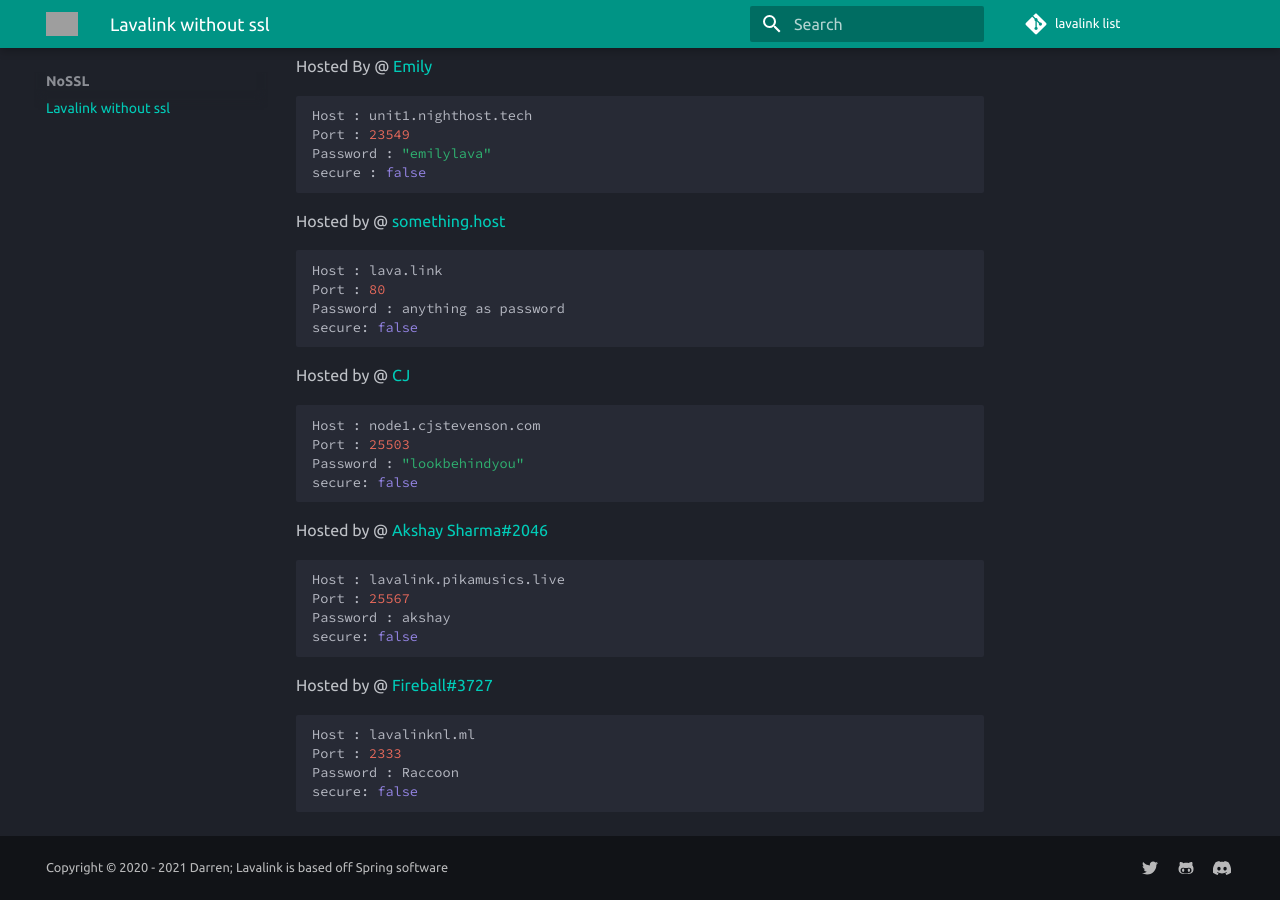
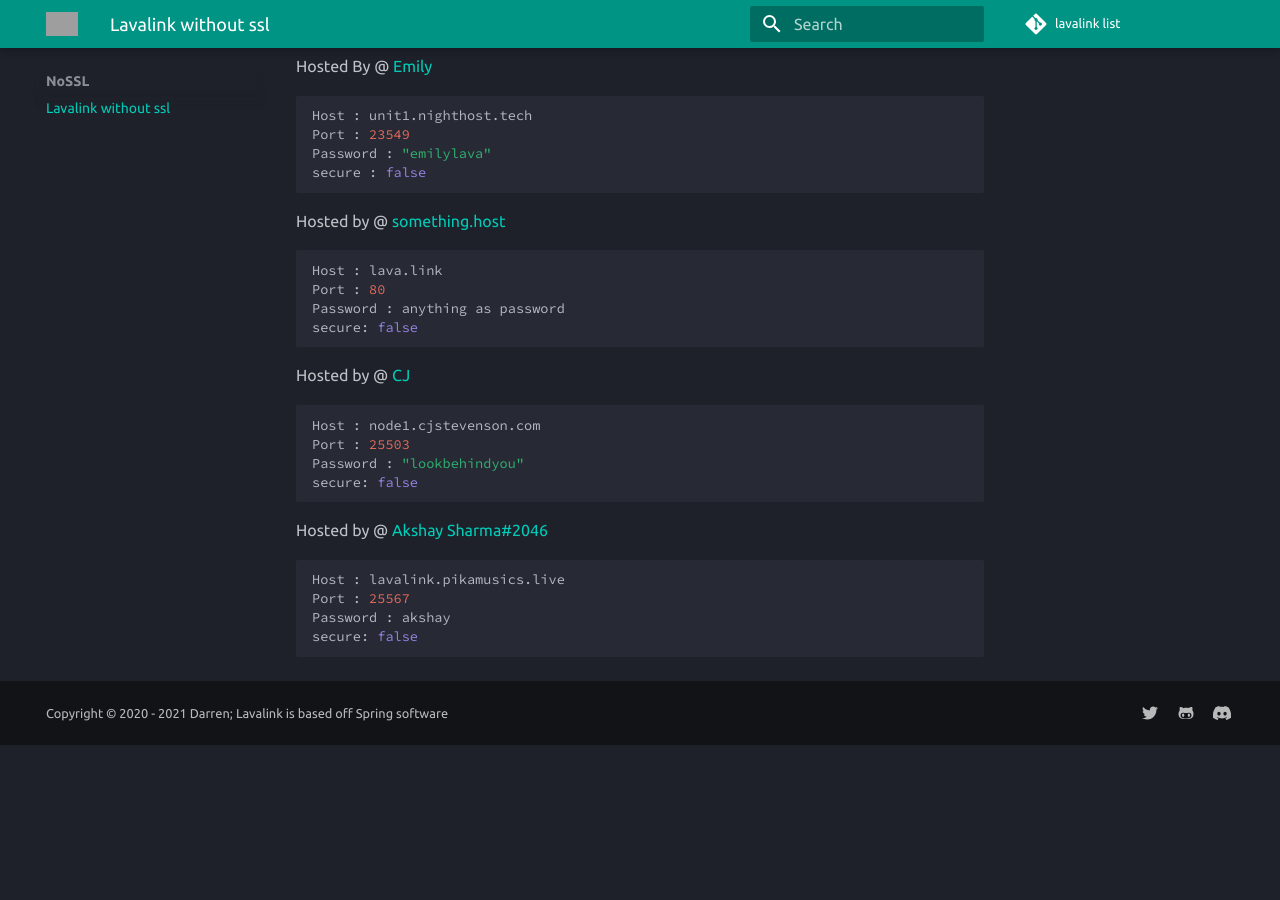
Before and after one commit to DarrenOfficial/lavalink-list, an MkDocs documentation site: the page built from docs/NoSSL/lavalink-without-ssl.md, in a window 1280 px wide and 900 px high, scrolled down 509 px. Built offline with MkDocs 1.6.1 and Material for MkDocs 9.7.7, drawn with Linux system fonts in a browser that asks for light colours; comment, search, counter and statistics services are not loaded; after the commit the page ends 1254 px from its top, so only the background shows below that; grey boxes are pictures that could not be loaded.

Commit message:
Update lavalink-without-ssl.md

````diff
--- a/docs/NoSSL/lavalink-without-ssl.md
+++ b/docs/NoSSL/lavalink-without-ssl.md
@@ -42,10 +42,3 @@ Port : 25567
 Password : akshay
 secure: false
 ```
-Hosted by @ [Fireball#3727](https://github.com/Fireball0201)
-```bash
-Host : lavalinknl.ml
-Port : 2333
-Password : Raccoon
-secure: false
-```
````
